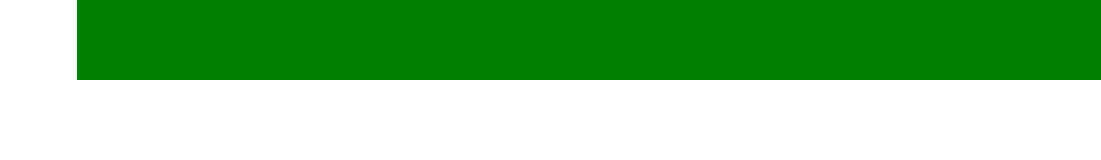
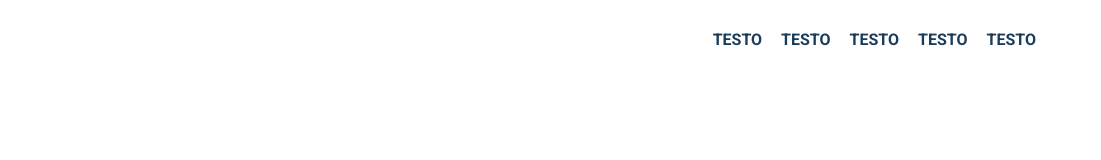
Before and after one commit to amedeopro/jquery-hamburger-menu, a plain HTML site: page index.html in a window 1280 px wide. Shown: the full height of the page, 179-1280 px from the left. Drawn offline with nearby package versions, Linux system fonts and the light colour scheme.

Commit message:
ok media query

```diff
--- a/index.html
+++ b/index.html
@@ -4,6 +4,7 @@
     <meta charset="utf-8">
     <script src="https://ajax.googleapis.com/ajax/libs/jquery/3.3.1/jquery.min.js"></script>
     <link rel="stylesheet" href="style.css">
+    <link href="https://fonts.googleapis.com/css?family=Roboto:400,700" rel="stylesheet">
     <title>hamburger menu</title>
   </head>
   <body>
@@ -12,7 +13,15 @@
           <img src="http://boolean.careers/images/common/logo.png" alt="">
         </div>
         <div class="right">
-
+          <div class="menu">
+            <ul>
+              <a href="#"><li>Testo</li></a>
+              <a href="#"><li>Testo</li></a>
+              <a href="#"><li>Testo</li></a>
+              <a href="#"><li>Testo</li></a>
+              <a href="#"><li>Testo</li></a>
+            </ul>
+          </div>
         </div>
     </div>
 
--- a/style.css
+++ b/style.css
@@ -2,6 +2,7 @@
   margin: 0;
   padding: 0;
   box-sizing: border-box;
+  font-family: 'Roboto', sans-serif;
 }
 
 .container{
@@ -24,7 +25,33 @@
 }
 
 .right{
-  background: green;
+  position: relative;
   width: 80vw;
   height: 100%;
+  line-height: 80px;
+
 }
+
+.menu{
+  position: absolute;
+  right: 50px;
+  text-transform: uppercase;
+}
+
+.right ul li{
+  text-decoration: none;
+  display: inline-block;
+}
+
+.right ul a{
+  text-decoration: none;
+  color: #1A3C59;
+  margin-right: 15px;
+  font-weight: 700;
+}
+
+@media screen and (max-width: 1000px) {
+  .menu{
+    display: none;
+  }
+}
```
